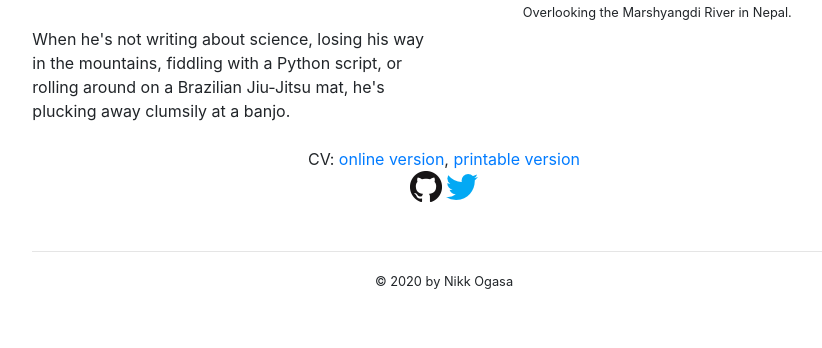
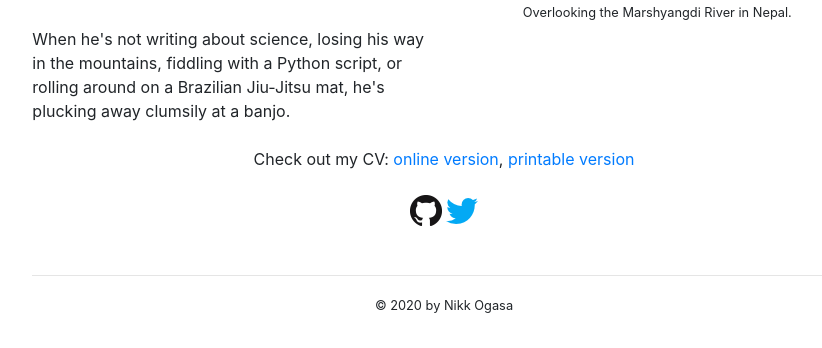
Before and after one commit to ntogasa/personal_website, a Django app: page /about/ in a window 1280 px wide. Shown: the part 653-1001 px from the top of the page, without its empty margins (196-1018 px from the left). Before the commit the page ends 942 px from the top, so only its background shows below. Run offline with Django 3.2, Linux system fonts and the light colour scheme; parts of the project's set-up code (start-up, migrations or seed data) failed here and were passed over; some libraries are stand-ins or nearby versions.

Commit message:
Edit CV line

```diff
--- a/templates/about.html
+++ b/templates/about.html
@@ -43,7 +43,8 @@
             </div>
         </div>
         <div class="col-12 col-sm-11 col-md-8 justify-content-center text-center">
-            CV: <a href="https://drive.google.com/file/d/1tAiqLDmDnCLPgEZXF9ApXgDmDkcKUYsC/view?usp=sharing" target="_blank">online version</a>, <a href="https://drive.google.com/file/d/1lUTEdBkbF80s2QaSyQLpUxXCpr_P8KV1/view?usp=sharing" target="_blank">printable version</a><br>
+            Check out my CV: <a href="https://drive.google.com/file/d/1tAiqLDmDnCLPgEZXF9ApXgDmDkcKUYsC/view?usp=sharing" target="_blank">online version</a>, <a href="https://drive.google.com/file/d/1lUTEdBkbF80s2QaSyQLpUxXCpr_P8KV1/view?usp=sharing" target="_blank">printable version</a>
+            <br><br>
             <a href="https://github.com/ntogasa" target="_blank"><img src="{% static 'images/GitHub-Mark-32px.png' %}"></a>
             <a href="https://twitter.com/nikkogasa" target="_blank"><img src="{% static 'images/twitter-Mark-32px.png' %}"></a>
         </div>
```
